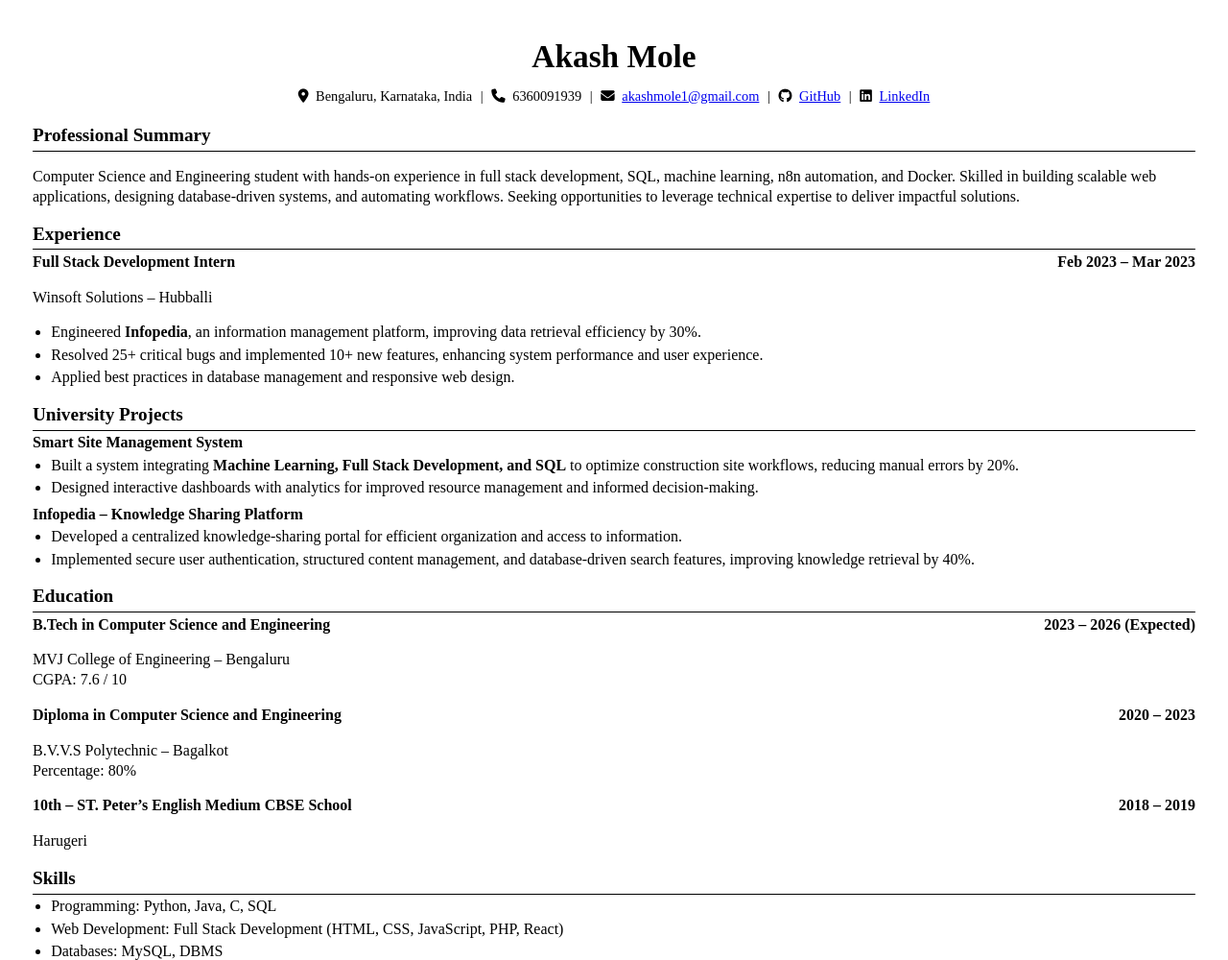
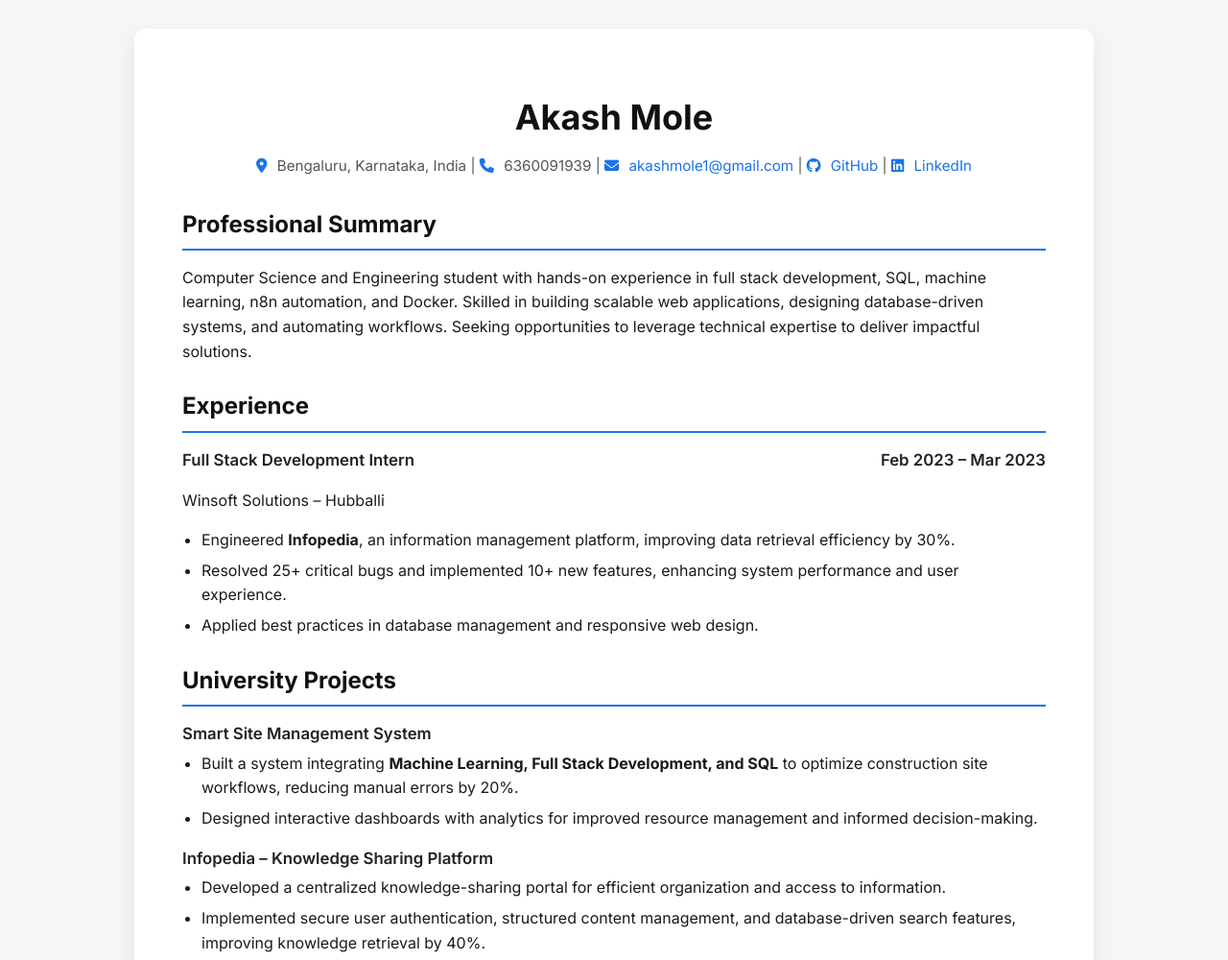
Before and after one commit to akash-Projects3/Resume, a plain HTML site: page index.html in a window 1280 px wide. Shown: the top 1000 px of the page at 96% size. Drawn offline with Linux system fonts and the light colour scheme; a web font is replaced by a local one.

Commit message:
Update index.html

```diff
--- a/index.html
+++ b/index.html
@@ -5,60 +5,107 @@
 <meta name="viewport" content="width=device-width, initial-scale=1.0">
 <title>Akash Mole - Resume</title>
 <link href="https://cdnjs.cloudflare.com/ajax/libs/font-awesome/6.4.0/css/all.min.css" rel="stylesheet">
+<link href="https://fonts.googleapis.com/css2?family=Inter:wght@400;600;700&display=swap" rel="stylesheet">
 <style>
-    @import url('https://fonts.googleapis.com/css2?family=Charter:ital,wght@0,400;0,700;1,400&display=swap');
+    /* Global Styles */
+    body {
+        font-family: 'Inter', sans-serif;
+        background-color: #f4f6f8;
+        margin: 0;
+        padding: 0;
+        color: #1a1a1a;
+        line-height: 1.6;
+    }
 
-    body {
-        font-family: 'Charter', serif;
-        margin: 0.9cm 0.9cm 0.5cm 0.9cm;
-        color: #000;
-        line-height: 1.3;
+    .container {
+        max-width: 900px;
+        margin: 30px auto;
+        background-color: #fff;
+        padding: 40px 50px;
+        border-radius: 12px;
+        box-shadow: 0 10px 25px rgba(0,0,0,0.08);
     }
+
     h1 {
-        font-size: 25pt;
-        line-height: 1.5;
-        margin: 0;
+        font-size: 36px;
+        font-weight: 700;
         text-align: center;
+        margin-bottom: 10px;
+        color: #111;
     }
+
     .contact {
         text-align: center;
-        margin: 5pt 0 15pt 0;
-        font-size: 0.9rem;
+        margin-bottom: 30px;
+        font-size: 0.95rem;
+        line-height: 1.5;
+        color: #555;
     }
+
+    .contact a {
+        text-decoration: none;
+        color: #1a73e8;
+        transition: color 0.2s ease;
+    }
+
+    .contact a:hover {
+        color: #0c47b7;
+    }
+
     .contact i {
-        margin-right: 4px;
+        margin-right: 6px;
+        color: #1a73e8;
     }
-    .contact span {
-        margin: 0 5px;
+
+    section {
+        margin-bottom: 25px;
     }
-    section {
-        margin-bottom: 10pt;
+
+    section h2 {
+        font-size: 1.5rem;
+        font-weight: 700;
+        color: #111;
+        border-bottom: 2px solid #1a73e8;
+        padding-bottom: 6px;
+        margin-bottom: 15px;
     }
-    section h2 {
-        font-weight: bold;
-        font-size: 1.2rem;
-        margin-bottom: 2pt;
-        border-bottom: 1px solid #000;
-        padding-bottom: 2pt;
+
+    .job, .project, .education {
+        margin-bottom: 15px;
     }
-    .subheading {
-        font-weight: bold;
+
+    .job .title, .project .title, .education .title {
         display: flex;
         justify-content: space-between;
+        font-weight: 600;
+        font-size: 1.05rem;
+        margin-bottom: 4px;
+        color: #222;
     }
+
     ul {
-        list-style-type: disc;
-        padding-left: 1.2rem;
-        margin-top: 2pt;
-        margin-bottom: 5pt;
+        padding-left: 20px;
+        margin: 5px 0 10px 0;
     }
+
     li {
-        margin-bottom: 2pt;
+        margin-bottom: 6px;
+    }
+
+    /* Responsive */
+    @media (max-width: 650px) {
+        .job .title, .project .title, .education .title {
+            flex-direction: column;
+            gap: 4px;
+        }
+        .container {
+            padding: 25px 20px;
+        }
     }
 </style>
 </head>
 <body>
-
+<div class="container">
     <h1>Akash Mole</h1>
     <div class="contact">
         <i class="fas fa-map-marker-alt"></i> Bengaluru, Karnataka, India <span>|</span>
@@ -75,7 +122,8 @@
 
     <section>
         <h2>Experience</h2>
-    <div class="subheading">
+        <div class="job">
+            <div class="title">
                 <span>Full Stack Development Intern</span>
                 <span>Feb 2023 – Mar 2023</span>
             </div>
@@ -85,42 +133,50 @@
                 <li>Resolved 25+ critical bugs and implemented 10+ new features, enhancing system performance and user experience.</li>
                 <li>Applied best practices in database management and responsive web design.</li>
             </ul>
+        </div>
     </section>
 
     <section>
         <h2>University Projects</h2>
-    <div class="subheading">Smart Site Management System</div>
+        <div class="project">
+            <div class="title">Smart Site Management System</div>
             <ul>
                 <li>Built a system integrating <strong>Machine Learning, Full Stack Development, and SQL</strong> to optimize construction site workflows, reducing manual errors by 20%.</li>
                 <li>Designed interactive dashboards with analytics for improved resource management and informed decision-making.</li>
             </ul>
-
-    <div class="subheading">Infopedia – Knowledge Sharing Platform</div>
+        </div>
+        <div class="project">
+            <div class="title">Infopedia – Knowledge Sharing Platform</div>
             <ul>
                 <li>Developed a centralized knowledge-sharing portal for efficient organization and access to information.</li>
                 <li>Implemented secure user authentication, structured content management, and database-driven search features, improving knowledge retrieval by 40%.</li>
             </ul>
+        </div>
     </section>
 
     <section>
         <h2>Education</h2>
-    <div class="subheading">
+        <div class="education">
+            <div class="title">
                 <span>B.Tech in Computer Science and Engineering</span>
                 <span>2023 – 2026 (Expected)</span>
             </div>
             <p>MVJ College of Engineering – Bengaluru<br>CGPA: 7.6 / 10</p>
-
-    <div class="subheading">
+        </div>
+        <div class="education">
+            <div class="title">
                 <span>Diploma in Computer Science and Engineering</span>
                 <span>2020 – 2023</span>
             </div>
             <p>B.V.V.S Polytechnic – Bagalkot<br>Percentage: 80%</p>
-
-    <div class="subheading">
+        </div>
+        <div class="education">
+            <div class="title">
                 <span>10th – ST. Peter’s English Medium CBSE School</span>
                 <span>2018 – 2019</span>
             </div>
             <p>Harugeri</p>
+        </div>
     </section>
 
     <section>
@@ -139,6 +195,6 @@
             <li>Full Stack Web Development Internship Certificate – Winsoft Solutions, Hubballi</li>
         </ul>
     </section>
-
+</div>
 </body>
 </html>
```
Lines whose indentation alone changed are shown as unchanged.
